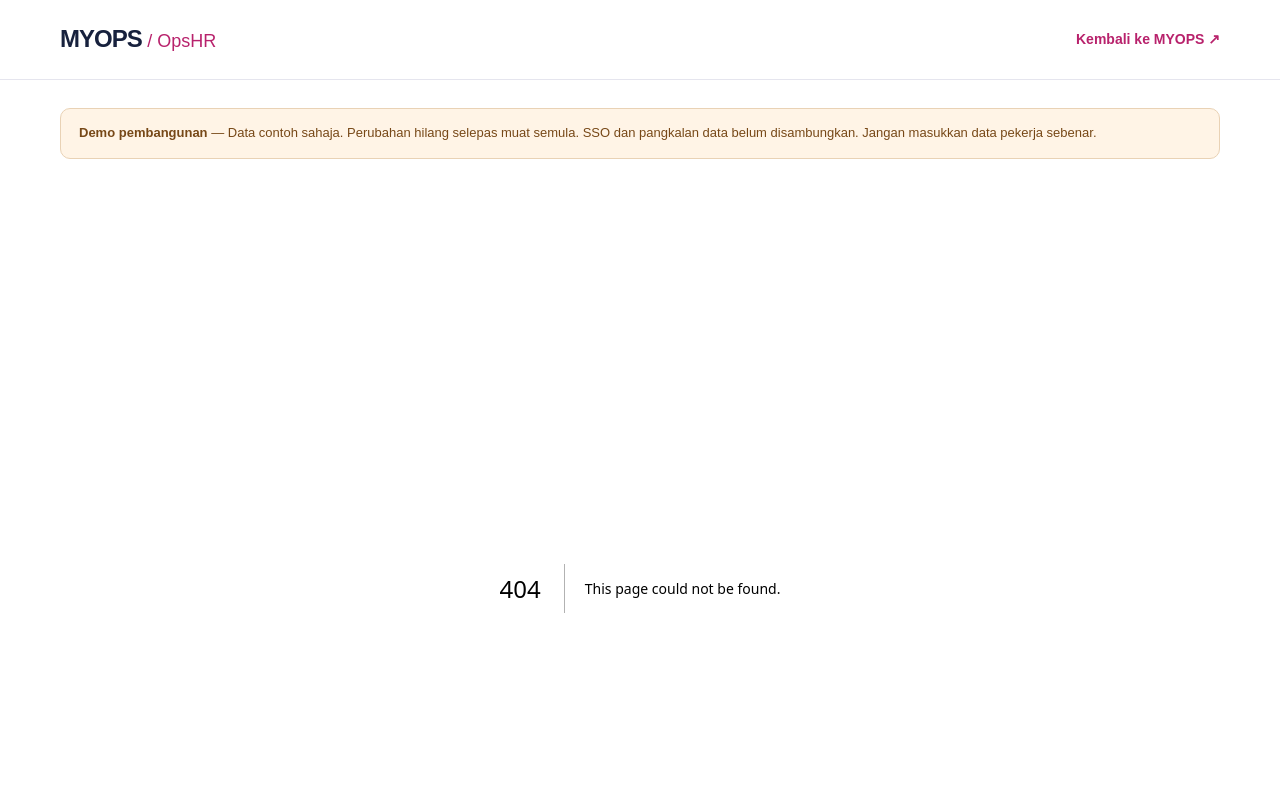
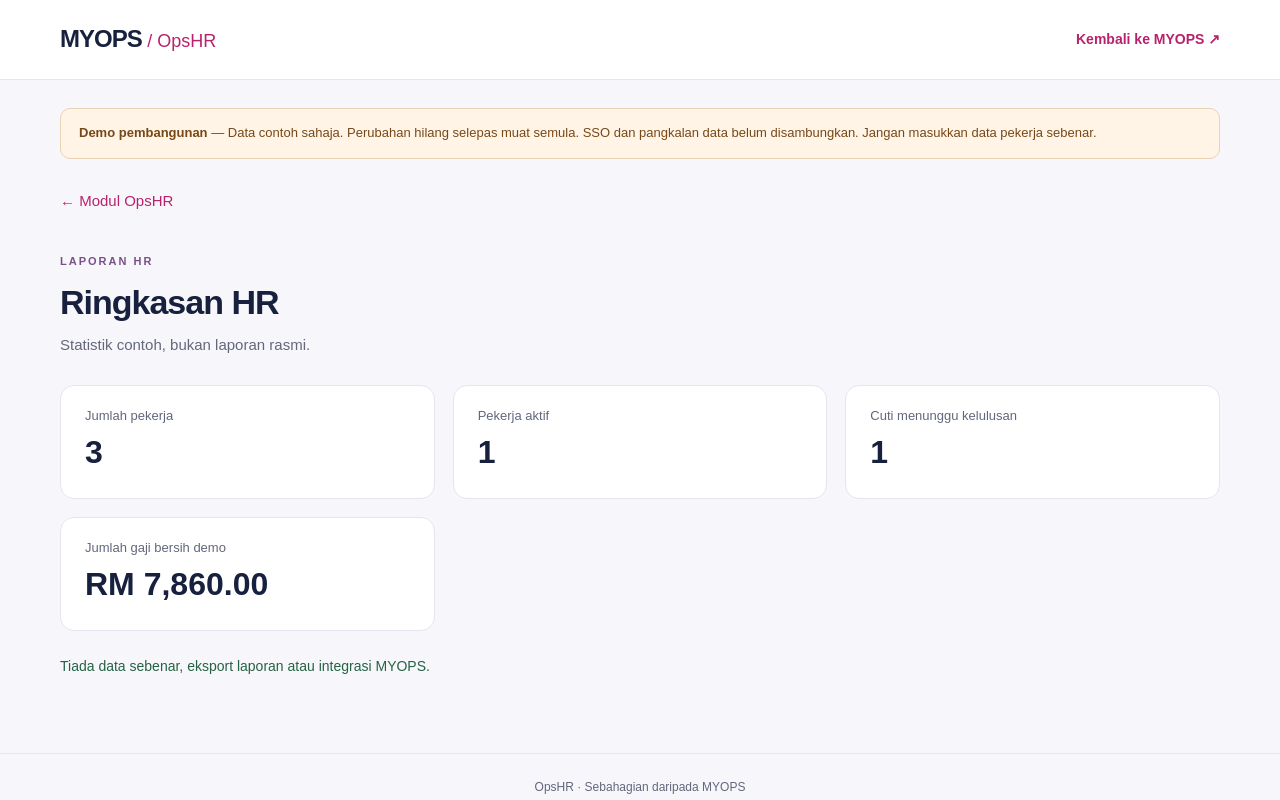
Before and after one commit to niz262025-hub/OPSHR, a Next.js app: page /reports in a window 1280 px wide. Before the commit this address had no page. Shown: the top 800 px of the page. Built offline with nearby package versions, Linux system fonts and the light colour scheme.

Commit message:
feat(opshr): add app/reports/page.tsx

```diff
--- /dev/null
+++ b/app/reports/page.tsx
@@ -0,0 +1,22 @@
+import Link from "next/link";
+import { sampleEmployees } from "../../lib/employees";
+import { demoLeaveRequests } from "../../lib/leave";
+import { demoPayroll, formatDemoMoney } from "../../lib/payroll";
+import { summarizeHR } from "../../lib/hr-reports";
+
+export default function ReportsPage() {
+  const summary = summarizeHR(sampleEmployees, demoLeaveRequests, demoPayroll);
+  return (
+    <>
+      <Link href="/">← Modul OpsHR</Link>
+      <div className="page-heading"><div><div className="eyebrow">LAPORAN HR</div><h1>Ringkasan HR</h1><p>Statistik contoh, bukan laporan rasmi.</p></div></div>
+      <div className="stats">
+        <article><span>Jumlah pekerja</span><strong>{summary.totalEmployees}</strong></article>
+        <article><span>Pekerja aktif</span><strong>{summary.activeEmployees}</strong></article>
+        <article><span>Cuti menunggu kelulusan</span><strong>{summary.pendingLeave}</strong></article>
+        <article><span>Jumlah gaji bersih demo</span><strong>{formatDemoMoney(summary.payrollNetCents)}</strong></article>
+      </div>
+      <p className="message">Tiada data sebenar, eksport laporan atau integrasi MYOPS.</p>
+    </>
+  );
+}
```
